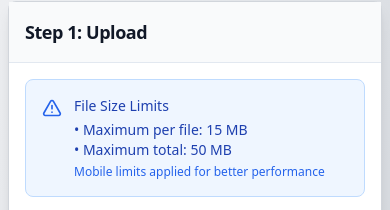
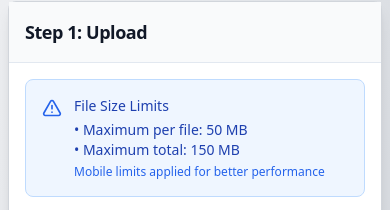
Before and after one commit to priyanshu-samal/EasyNotes, a React (Vite) app: page / in a window 390 px wide. Shown: the part 299-509 px from the top of the page. Built offline with nearby package versions, Linux system fonts and the light colour scheme.

Commit message:
Refactor: Increase PDF file size limit
Increase the maximum PDF file size to 100MB for desktop and 20MB for mobile devices.

```diff
--- a/src/components/steps/StepOne.tsx
+++ b/src/components/steps/StepOne.tsx
@@ -14,10 +14,10 @@ const StepOne: React.FC<StepOneProps> = ({ pdfData, updatePdfData }) => {
   const [isProcessing, setIsProcessing] = useState(false);
   const [sizeError, setSizeError] = useState<string>('');
 
-  // Device-aware size limits
+  // Device-aware size limits - increased for better user experience
   const isMobile = window.innerWidth < 768;
-  const MAX_FILE_SIZE = isMobile ? 15 * 1024 * 1024 : 50 * 1024 * 1024; // 15MB mobile, 50MB desktop
-  const MAX_TOTAL_SIZE = isMobile ? 50 * 1024 * 1024 : 200 * 1024 * 1024; // 50MB mobile, 200MB desktop
+  const MAX_FILE_SIZE = isMobile ? 50 * 1024 * 1024 : 100 * 1024 * 1024; // 50MB mobile, 100MB desktop
+  const MAX_TOTAL_SIZE = isMobile ? 150 * 1024 * 1024 : 400 * 1024 * 1024; // 150MB mobile, 400MB desktop
 
   const formatFileSize = (bytes: number) => {
     if (bytes === 0) return '0 Bytes';
```
